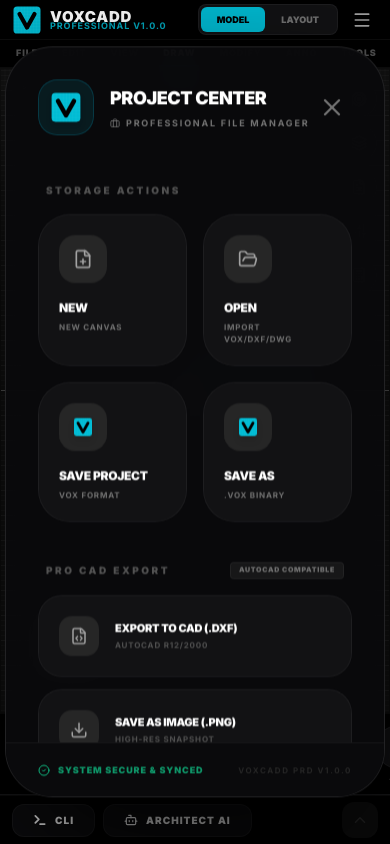
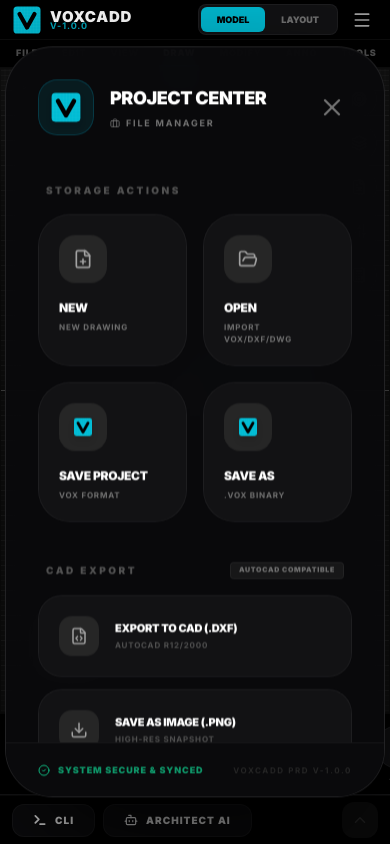
Before and after one commit to SachinCodeTech/Vox-CADD, a React (Vite) app: page / in a window 390 px wide. Both pictures are taken after a click on the button "FILE". Built offline with nearby package versions, Linux system fonts and the light colour scheme.

Commit message:
refactor: Update version display format
Changes the version numbering format from "X.Y.Z" to "v-X.Y.Z" across the application for consistency.
Also, updates the "VoxCADD Mobile Pro" to "VoxCADD Mobile" in the About section.

```diff
--- a/App.tsx
+++ b/App.tsx
@@ -621,7 +621,7 @@
           <VoxIcon size={30} className="shrink-0" />
           <div className="flex flex-col justify-center -space-y-1 mt-[1px]">
             <span className="font-black text-[15px] leading-[1.1] uppercase tracking-wider text-white">VOXCADD</span>
-            <span className="text-[#00BCD4] font-bold text-[9px] leading-[1.1] uppercase tracking-[0.1em] opacity-90">Professional v1.0.0</span>
+            <span className="text-[#00BCD4] font-bold text-[9px] leading-[1.1] uppercase tracking-[0.1em] opacity-90">v-1.0.0</span>
           </div>
         </div>
         <div className="flex items-center gap-2">
--- a/components/FileManager.tsx
+++ b/components/FileManager.tsx
@@ -98,7 +98,7 @@
                   <div>
                     <h3 className="text-lg font-black text-white uppercase tracking-tight">Project Center</h3>
                     <p className="text-[9px] text-neutral-500 font-bold uppercase tracking-[0.2em] mt-1 flex items-center gap-1.5">
-                      <Briefcase size={10} /> Professional File Manager
+                      <Briefcase size={10} /> File Manager
                     </p>
                   </div>
                 </div>
@@ -111,17 +111,17 @@
                 <div>
                     <h4 className="text-[10px] font-black text-neutral-600 uppercase tracking-[0.25em] mb-4 px-2">Storage Actions</h4>
                     <div className="grid grid-cols-2 gap-4">
-                        <ProjectActionBtn icon={FilePlus} label="New" sublabel="New Canvas" onClick={() => onAction('new')} />
+                        <ProjectActionBtn icon={FilePlus} label="New" sublabel="New Drawing" onClick={() => onAction('new')} />
                         <ProjectActionBtn icon={FolderOpen} label="Open" sublabel="Import VOX/DXF/DWG" onClick={() => onAction('open')} />
                         <ProjectActionBtn icon={VoxIcon} label="Save Project" sublabel="VOX Format" onClick={() => onAction('save')} />
                         <ProjectActionBtn icon={VoxIcon} label="Save As" sublabel=".VOX Binary" onClick={() => onAction('saveAs', 'vox')} />
                     </div>
                 </div>
 
-                {/* Pro CAD Export Section */}
+                {/* CAD Export Section */}
                 <div>
                     <div className="flex items-center justify-between px-2 mb-4">
-                        <h4 className="text-[10px] font-black text-neutral-600 uppercase tracking-[0.25em]">Pro CAD Export</h4>
+                        <h4 className="text-[10px] font-black text-neutral-600 uppercase tracking-[0.25em]">CAD Export</h4>
                         <div className="bg-neutral-800/50 border border-white/5 px-2 py-0.5 rounded text-[7px] font-black text-neutral-500 uppercase tracking-widest">AutoCAD Compatible</div>
                     </div>
                     <div className="grid grid-cols-1 gap-3">
@@ -160,7 +160,7 @@
                 <CheckCircle2 size={12} className="text-emerald-500" />
                 <span className="text-[9px] font-black text-emerald-500/80 uppercase tracking-widest">System Secure & Synced</span>
               </div>
-              <span className="text-[8px] font-bold text-neutral-800 uppercase tracking-[0.2em]">VoxCadd PRD v1.0.0</span>
+              <span className="text-[8px] font-bold text-neutral-800 uppercase tracking-[0.2em]">VoxCadd PRD v-1.0.0</span>
             </div>
         </div>
     );
--- a/components/InfoPanel.tsx
+++ b/components/InfoPanel.tsx
@@ -68,8 +68,8 @@
   const renderAbout = () => (
     <div className="flex flex-col items-center text-center p-4">
       <div className="w-20 h-20 bg-cyan-500 rounded-3xl flex items-center justify-center font-black text-4xl text-black mb-6 shadow-[0_0_30px_rgba(6,182,212,0.4)]">V</div>
-      <h2 className="text-2xl font-black text-white mb-1">VoxCADD Mobile Pro</h2>
-      <p className="text-xs text-cyan-400 font-bold uppercase tracking-widest mb-6">Version 1.0.0</p>
+      <h2 className="text-2xl font-black text-white mb-1">VoxCADD Mobile</h2>
+      <p className="text-xs text-cyan-400 font-bold uppercase tracking-widest mb-6">v-1.0.0</p>
 
       <div className="w-full space-y-4 text-left bg-black/40 p-4 rounded-2xl border border-white/5">
         <div className="flex flex-col gap-3">
@@ -84,7 +84,7 @@
         </div>
         <div>
           <h4 className="text-[10px] font-black text-neutral-500 uppercase tracking-widest mb-1">Engine</h4>
-          <p className="text-xs text-neutral-200">Vox-Core v1.0.0 High-Precision Drafting Engine</p>
+          <p className="text-xs text-neutral-200">Vox-Core v-1.0.0 High-Precision Drafting Engine</p>
         </div>
         <div>
           <h4 className="text-[10px] font-black text-neutral-500 uppercase tracking-widest mb-1">Credits</h4>
--- a/components/LoadingScreen.tsx
+++ b/components/LoadingScreen.tsx
@@ -67,7 +67,7 @@
                 className="absolute -bottom-4 left-1/2 -translate-x-1/2 flex items-center gap-1"
               >
                 <Zap size={10} className="text-cyan-500 fill-cyan-500" />
-                <span className="text-[8px] font-black text-cyan-400 uppercase tracking-[0.3em]">SYSTEM_v1.0.0</span>
+                <span className="text-[8px] font-black text-cyan-400 uppercase tracking-[0.3em]">SYSTEM_v-1.0.0</span>
               </motion.div>
             </motion.div>
 
--- a/components/MenuBar.tsx
+++ b/components/MenuBar.tsx
@@ -136,7 +136,7 @@
         <MenuButton
           icon={Info}
           label="About VoxCADD"
-          desc="Version 1.0.0 Stable Release"
+          desc="v-1.0.0 Stable Release"
           color="bg-blue-500"
           onClick={() => onAction('toggleAbout')}
         />
@@ -151,7 +151,7 @@
 
       <div className="mt-12 text-center opacity-30 flex flex-col items-center gap-1">
         <div className="w-10 h-[1px] bg-neutral-500 mb-2"></div>
-        <p className="text-[8px] font-black uppercase tracking-[0.3em]">VoxCADD Professional v1.0.0</p>
+        <p className="text-[8px] font-black uppercase tracking-[0.3em]">VoxCADD v-1.0.0</p>
         <p className="text-[7px] font-medium text-neutral-600 uppercase tracking-widest">Architectural Data Management Engine</p>
       </div>
     </div>
```
Also changed, not shown: manifest.json.
